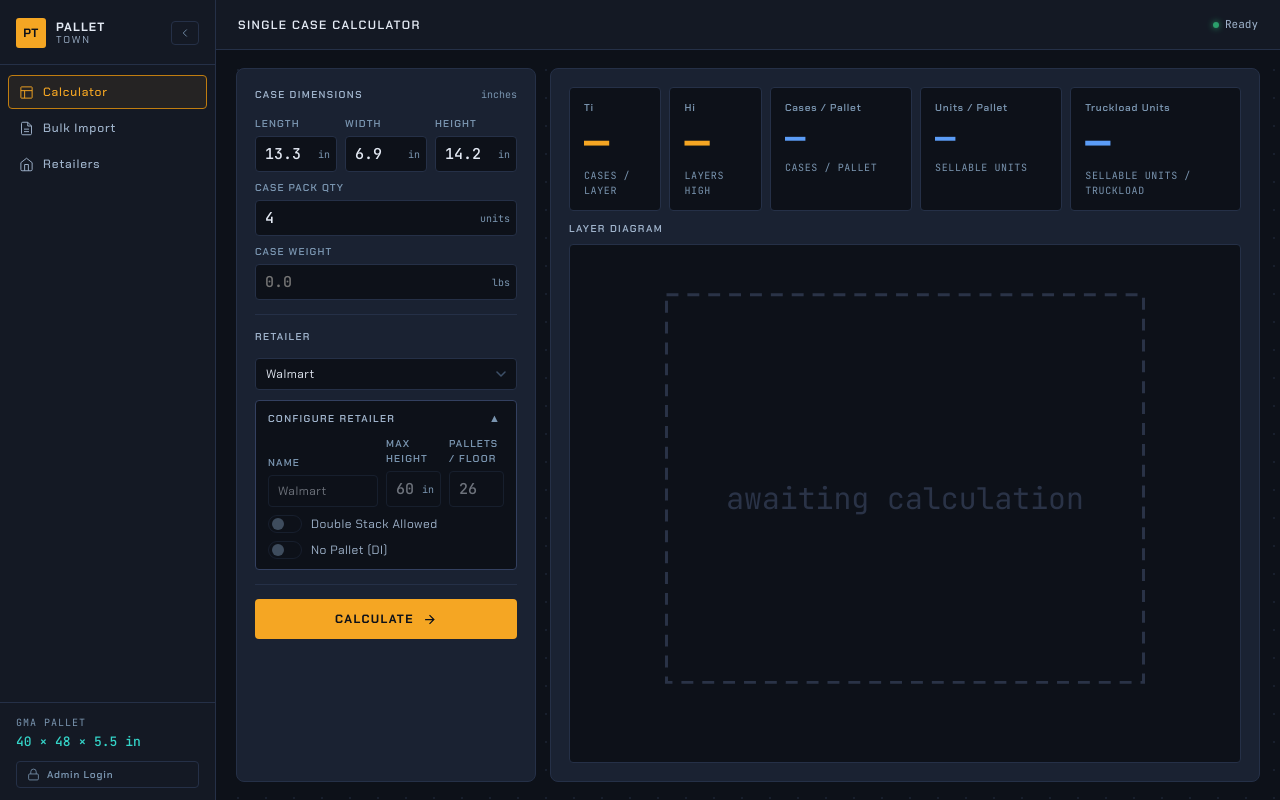
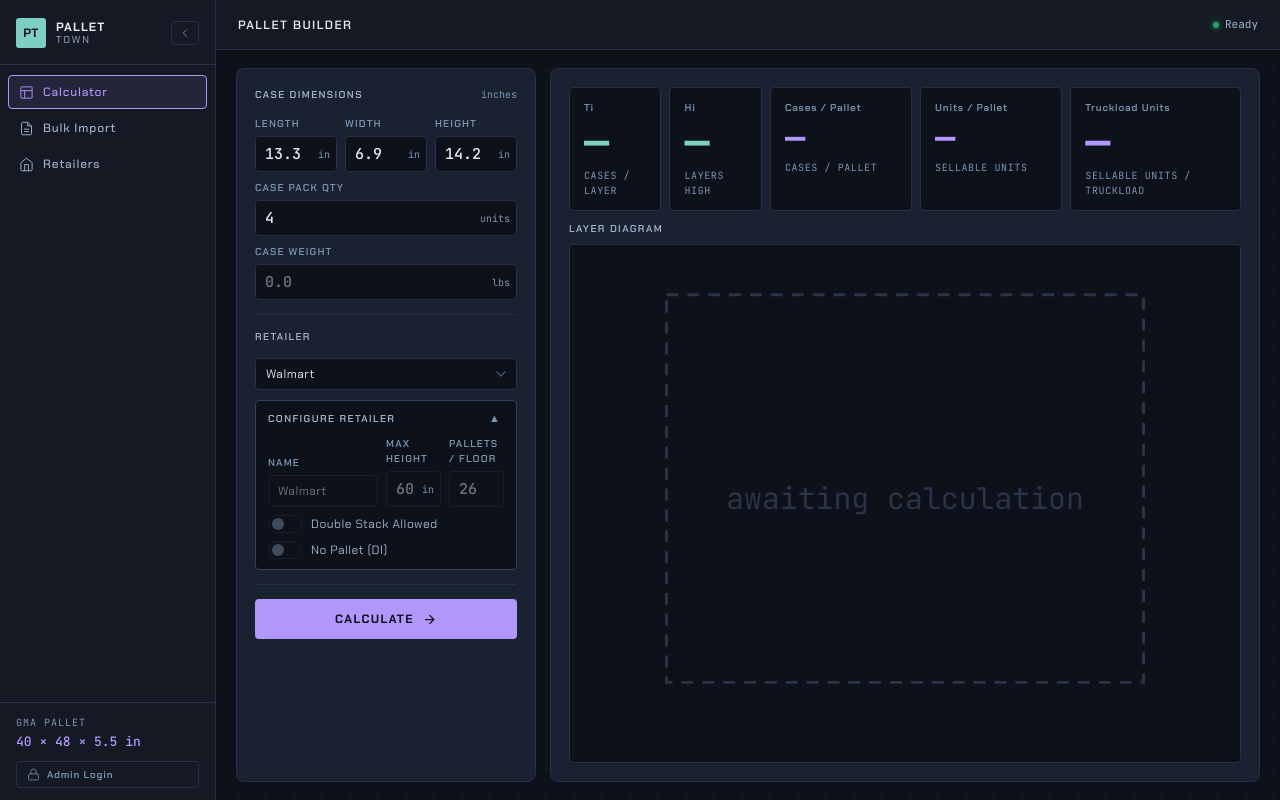
Before and after one commit to mikeciav/pallet-town, a Flask app: page / in a window 1280 px wide. Run offline with Flask 3, Linux system fonts and the light colour scheme.

Commit message:
Color scheme overhaul: aqua Ti/Hi, lilac accents, pastel diagram cases, red logo

```diff
--- a/static/css/style.css
+++ b/static/css/style.css
@@ -25,8 +25,9 @@
   --cyan:         #34d4c8;
   --cyan-dark:    #1a9e96;
   --cyan-glow:    rgba(52,212,200,.12);
-  --blue:         #5b9cf6;
-  --blue-subtle:  rgba(91,156,246,.10);
+  --aqua:         #7ecfc3;
+  --blue:         #b197fc;
+  --blue-subtle:  rgba(177,151,252,.10);
 
   --green:        #36d98a;
   --yellow:       #f5c530;
@@ -111,7 +112,7 @@
 
 .logo-mark {
   width: 30px; height: 30px;
-  background: var(--amber);
+  background: var(--aqua);
   color: #0d1119;
   font-family: var(--font-display);
   font-weight: 700;
@@ -149,9 +150,9 @@
 .nav-item:hover { background: var(--bg-hover); color: var(--text); border-color: var(--border-hi); }
 
 .nav-item.active {
-  background: var(--amber-subtle);
-  color: var(--amber);
-  border-color: var(--amber-dark);
+  background: var(--blue-subtle);
+  color: var(--blue);
+  border-color: var(--blue);
 }
 
 .nav-icon { width: 15px; height: 15px; flex-shrink: 0; }
@@ -164,7 +165,7 @@
 
 .std-pallet { display: flex; flex-direction: column; gap: 2px; }
 .std-label  { font-family: var(--font-mono); font-size: 10px; letter-spacing: .1em; color: var(--text-muted); }
-.std-value  { font-family: var(--font-mono); font-size: 13px; font-weight: 500; color: var(--cyan); }
+.std-value  { font-family: var(--font-mono); font-size: 13px; font-weight: 500; color: var(--blue); }
 
 /* ── Sidebar collapse toggle ───────────────────────────────── */
 .sidebar-collapse-btn {
@@ -240,7 +241,7 @@
 .panel-label { font-family: var(--font-display); font-size: 10px; font-weight: 600; letter-spacing: .14em; color: var(--text-dim); }
 .panel-hint  { font-family: var(--font-mono); font-size: 10px; color: var(--text-muted); }
 .panel-desc  { font-size: 13px; color: var(--text-dim); line-height: 1.65; }
-.panel-desc code { font-family: var(--font-mono); font-size: 11px; color: var(--cyan); }
+.panel-desc code { font-family: var(--font-mono); font-size: 11px; color: var(--blue); }
 
 /* ── Calculator layout ─────────────────────────────────────── */
 .calc-layout {
@@ -378,7 +379,7 @@
 }
 
 .chip-label { font-family: var(--font-mono); font-size: 9px; letter-spacing: .08em; color: var(--text-muted); }
-.chip-val   { font-family: var(--font-mono); font-size: 12px; font-weight: 500; color: var(--cyan); }
+.chip-val   { font-family: var(--font-mono); font-size: 12px; font-weight: 500; color: var(--blue); }
 .chip-val.allowed { color: var(--green); }
 .chip-val.denied  { color: var(--text-muted); }
 
@@ -421,7 +422,7 @@
 .pt-btn {
   display: flex; align-items: center; justify-content: center; gap: 8px;
   width: 100%; margin-top: 14px;
-  background: var(--amber);
+  background: var(--blue);
   border: none; border-radius: var(--r);
   color: #0d1119;
   font-family: var(--font-display); font-size: 12px; font-weight: 700; letter-spacing: .12em;
@@ -466,7 +467,7 @@
   content: '';
   position: absolute; top: 0; left: 0;
   width: 100%; height: 2px;
-  background: var(--amber);
+  background: var(--aqua);
   border-radius: var(--r) var(--r) 0 0;
 }
 
@@ -483,7 +484,7 @@
 }
 
 .metric-label  { font-family: var(--font-display); font-size: 10px; font-weight: 600; letter-spacing: .08em; color: var(--text-muted); margin-bottom: 6px; }
-.metric-val    { font-family: var(--font-mono); font-size: 42px; font-weight: 700; color: var(--amber); line-height: 1; margin-bottom: 5px; }
+.metric-val    { font-family: var(--font-mono); font-size: 42px; font-weight: 700; color: var(--aqua); line-height: 1; margin-bottom: 5px; }
 .metric-val--sec { font-size: 34px; color: var(--blue); }
 .metric-card--tl .metric-val { color: var(--blue); }
 .metric-sub    { font-family: var(--font-mono); font-size: 10px; letter-spacing: .06em; color: var(--text-muted); }
@@ -565,7 +566,7 @@
 
 .bulk-status {
   font-family: var(--font-mono); font-size: 11px;
-  color: var(--cyan); min-height: 16px; margin-bottom: 6px;
+  color: var(--blue); min-height: 16px; margin-bottom: 6px;
 }
 .bulk-status.err { color: var(--red); }
 
@@ -596,7 +597,7 @@
 .data-table tr:hover td { background: var(--bg-hover); }
 
 .td-ti, .td-hi    { color: var(--amber); font-weight: 500; }
-.td-total         { color: var(--cyan);  font-weight: 700; }
+.td-total         { color: var(--blue);  font-weight: 700; }
 .td-tl            { color: var(--green); font-weight: 700; }
 
 .eff-badge {
@@ -608,8 +609,8 @@
 .eff-badge.lo  { background: rgba(240,82,82,.15);   color: var(--red); }
 .view-btn {
   font-family: var(--font-display); font-size: 9px; font-weight: 600;
-  letter-spacing: .08em; color: var(--cyan);
-  background: none; border: 1px solid var(--cyan);
+  letter-spacing: .08em; color: var(--blue);
+  background: none; border: 1px solid var(--blue);
   border-radius: 2px; padding: 2px 7px; cursor: pointer;
   opacity: 0.7; transition: opacity .15s;
 }
@@ -735,7 +736,7 @@
 .r-field-full { grid-column: 1 / -1; }
 
 .r-field-label { font-family: var(--font-mono); font-size: 10px; letter-spacing: .06em; color: var(--text-muted); }
-.r-field-val   { font-family: var(--font-mono); font-size: 13px; font-weight: 500; color: var(--cyan); }
+.r-field-val   { font-family: var(--font-mono); font-size: 13px; font-weight: 500; color: var(--blue); }
 .r-field-val.yes  { color: var(--green); }
 .r-field-val.no   { color: var(--text-muted); }
 
--- a/static/js/app.js
+++ b/static/js/app.js
@@ -76,7 +76,7 @@
 function setupNav() {
   const navItems = [...document.querySelectorAll('.nav-item')];
   const TITLES = {
-    calculator: 'SINGLE CASE CALCULATOR',
+    calculator: 'PALLET BUILDER',
     bulk:       'BULK IMPORT',
     retailers:  'RETAILER CONFIGURATIONS',
   };
@@ -441,8 +441,8 @@
     const cy = oy + c.y * scale;
     const cw = c.w * scale;
     const ch = c.h * scale;
-    const fill   = c.rotated ? 'rgba(52,212,200,.13)' : 'rgba(245,166,35,.13)';
-    const stroke = c.rotated ? '#34d4c8' : '#f5a623';
+    const fill   = c.rotated ? 'rgba(210,236,164,.13)' : 'rgba(245,196,190,.13)';
+    const stroke = c.rotated ? '#d2eca4' : '#f5c4be';
 
     svg += `<rect x="${(cx+.8).toFixed(1)}" y="${(cy+.8).toFixed(1)}" `
          + `width="${Math.max(0,cw-1.6).toFixed(1)}" height="${Math.max(0,ch-1.6).toFixed(1)}" `
@@ -465,9 +465,9 @@
        + `transform="rotate(-90,${(ox-9).toFixed(1)},${(oy+dH/2).toFixed(1)})">${PW}"</text>`;
 
   const ly = (oy + dH + 12).toFixed(1);
-  svg += `<rect x="${ox}" y="${ly}" width="8" height="8" fill="rgba(245,166,35,.13)" stroke="#f5a623" stroke-width="0.7"/>`;
+  svg += `<rect x="${ox}" y="${ly}" width="8" height="8" fill="rgba(245,196,190,.13)" stroke="#f5c4be" stroke-width="0.7"/>`;
   svg += `<text x="${(ox+12).toFixed(1)}" y="${(parseFloat(ly)+7).toFixed(1)}" ${af} font-size="8" fill="#7a8faa">Standard</text>`;
-  svg += `<rect x="${(ox+76).toFixed(1)}" y="${ly}" width="8" height="8" fill="rgba(52,212,200,.13)" stroke="#34d4c8" stroke-width="0.7"/>`;
+  svg += `<rect x="${(ox+76).toFixed(1)}" y="${ly}" width="8" height="8" fill="rgba(210,236,164,.13)" stroke="#d2eca4" stroke-width="0.7"/>`;
   svg += `<text x="${(ox+88).toFixed(1)}" y="${(parseFloat(ly)+7).toFixed(1)}" ${af} font-size="8" fill="#7a8faa">Rotated 90°</text>`;
 
   svg += '</svg>';
@@ -574,7 +574,7 @@
   // layer dividers → top cap. Near columns drawn later overwrite far ones.
   bfsOrder.forEach(c => {
     const { x: cx, y: cy, w: cw, h: cdp, rotated } = c;
-    const base = rotated ? [52, 212, 200] : [245, 166, 35];
+    const base = rotated ? [210, 236, 164] : [245, 196, 190];
 
     const topFill   = `rgb(${base.map(v => Math.round(v * 0.88)).join(',')})`;
     const rightFill = `rgb(${base.map(v => Math.round(v * 0.52)).join(',')})`;
@@ -622,9 +622,9 @@
   // Legend
   const af = 'font-family="JetBrains Mono,monospace"';
   const ly = (VH - LEGEND_H + 2).toFixed(1);
-  svg += `<rect x="10" y="${ly}" width="8" height="8" fill="rgba(245,166,35,0.3)" stroke="#f5a623" stroke-width="0.7"/>`;
+  svg += `<rect x="10" y="${ly}" width="8" height="8" fill="rgba(245,196,190,0.3)" stroke="#f5c4be" stroke-width="0.7"/>`;
   svg += `<text x="22" y="${(parseFloat(ly)+7).toFixed(1)}" ${af} font-size="8" fill="#7a8faa">Standard</text>`;
-  svg += `<rect x="82" y="${ly}" width="8" height="8" fill="rgba(52,212,200,0.3)" stroke="#34d4c8" stroke-width="0.7"/>`;
+  svg += `<rect x="82" y="${ly}" width="8" height="8" fill="rgba(210,236,164,0.3)" stroke="#d2eca4" stroke-width="0.7"/>`;
   svg += `<text x="94" y="${(parseFloat(ly)+7).toFixed(1)}" ${af} font-size="8" fill="#7a8faa">Rotated</text>`;
 
   svg += '</svg>';
--- a/templates/index.html
+++ b/templates/index.html
@@ -111,7 +111,7 @@
   <main class="main">
 
     <header class="topbar">
-      <span class="topbar-title" id="page-title">SINGLE CASE CALCULATOR</span>
+      <span class="topbar-title" id="page-title">PALLET BUILDER</span>
       <div class="status-pill">
         <span class="status-dot"></span>
         <span id="status-text">Ready</span>
```
